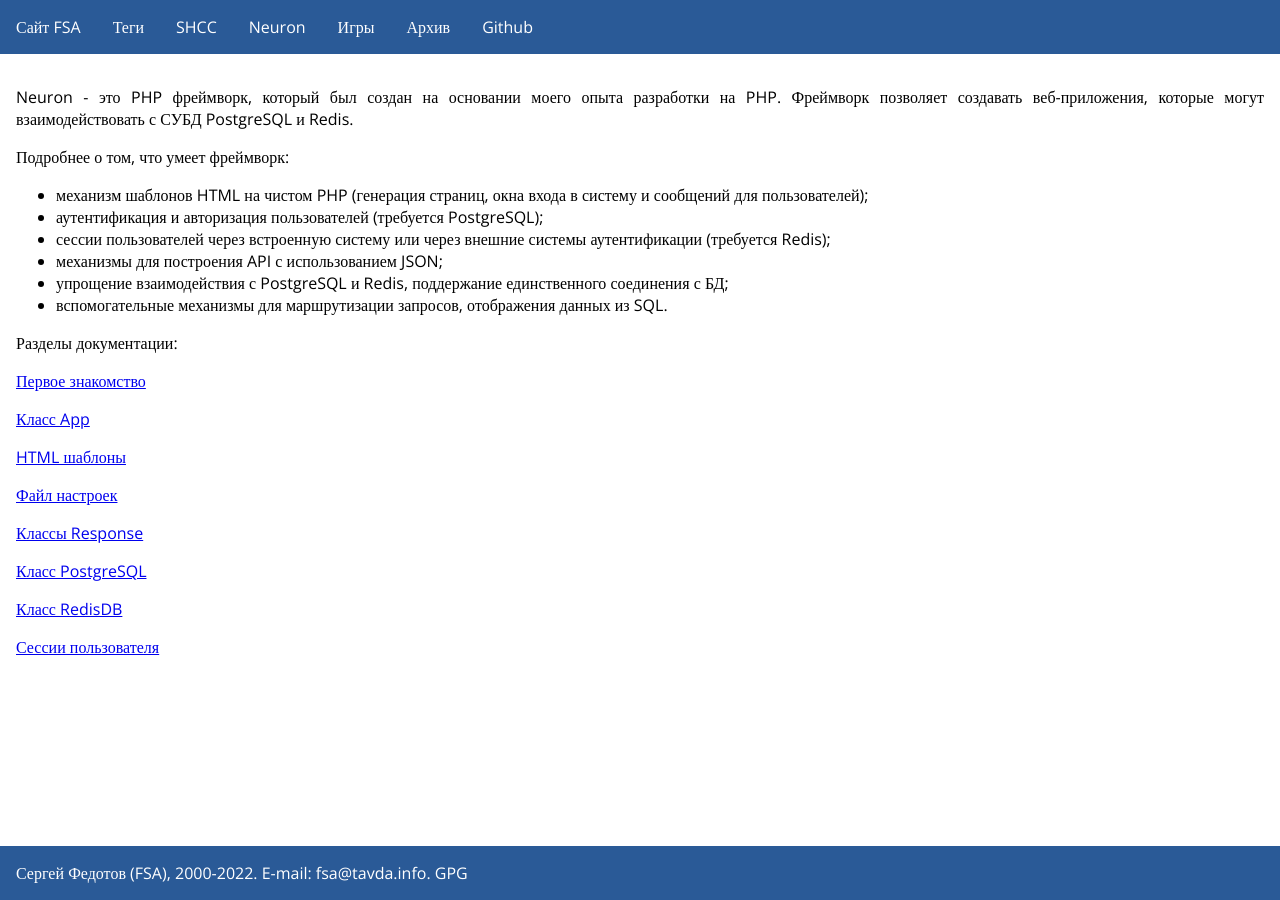
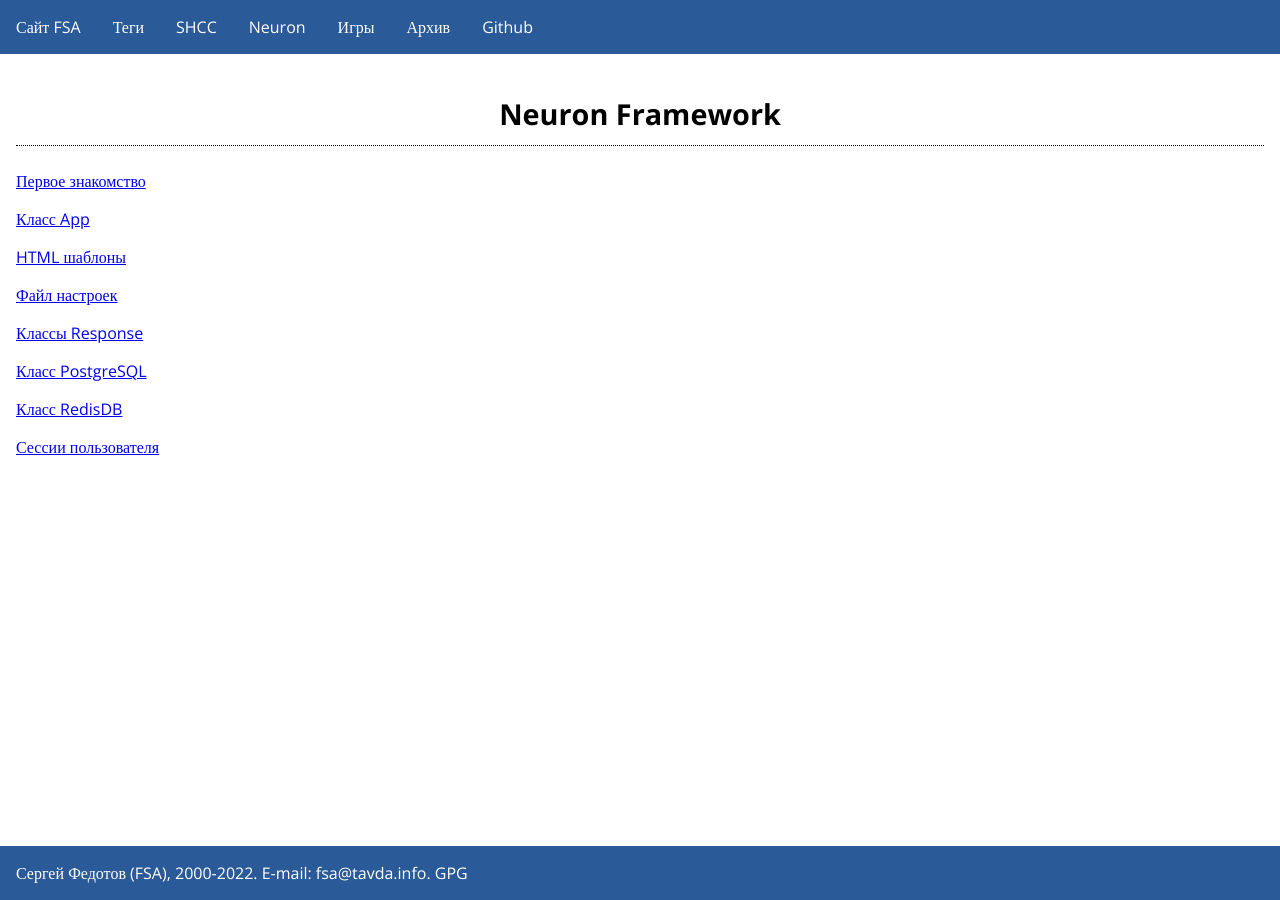
Before and after one commit to fsa/site, a Jekyll site: the page built from neuron/index.md, in a window 1280 px wide. Built offline with Jekyll 4.4.1, drawn with Linux system fonts in a browser that asks for light colours.

Commit message:
Neuron: текст с титульной перенесён в helloworld

```diff
--- a/neuron/index.md
+++ b/neuron/index.md
@@ -4,18 +4,7 @@ title: Neuron Framework
 excerpt: PHP фреймворк Neuron.
 ---
 
-Neuron - это PHP фреймворк, который был создан на основании моего опыта разработки на PHP. Фреймворк позволяет создавать веб-приложения, которые могут взаимодействовать с СУБД PostgreSQL и Redis.
-
-Подробнее о том, что умеет фреймворк:
-
-* механизм шаблонов HTML на чистом PHP (генерация страниц, окна входа в систему и сообщений для пользователей);
-* аутентификация и авторизация пользователей (требуется PostgreSQL);
-* сессии пользователей через встроенную систему или через внешние системы аутентификации (требуется Redis);
-* механизмы для построения API с использованием JSON;
-* упрощение взаимодействия с PostgreSQL и Redis, поддержание единственного соединения с БД;
-* вспомогательные механизмы для маршрутизации запросов, отображения данных из SQL.
-
-Разделы документации:
+## Neuron Framework
 
 [Первое знакомство](helloworld)
 
```
Also changed, not shown: neuron/helloworld.md (+15 -0 lines).
